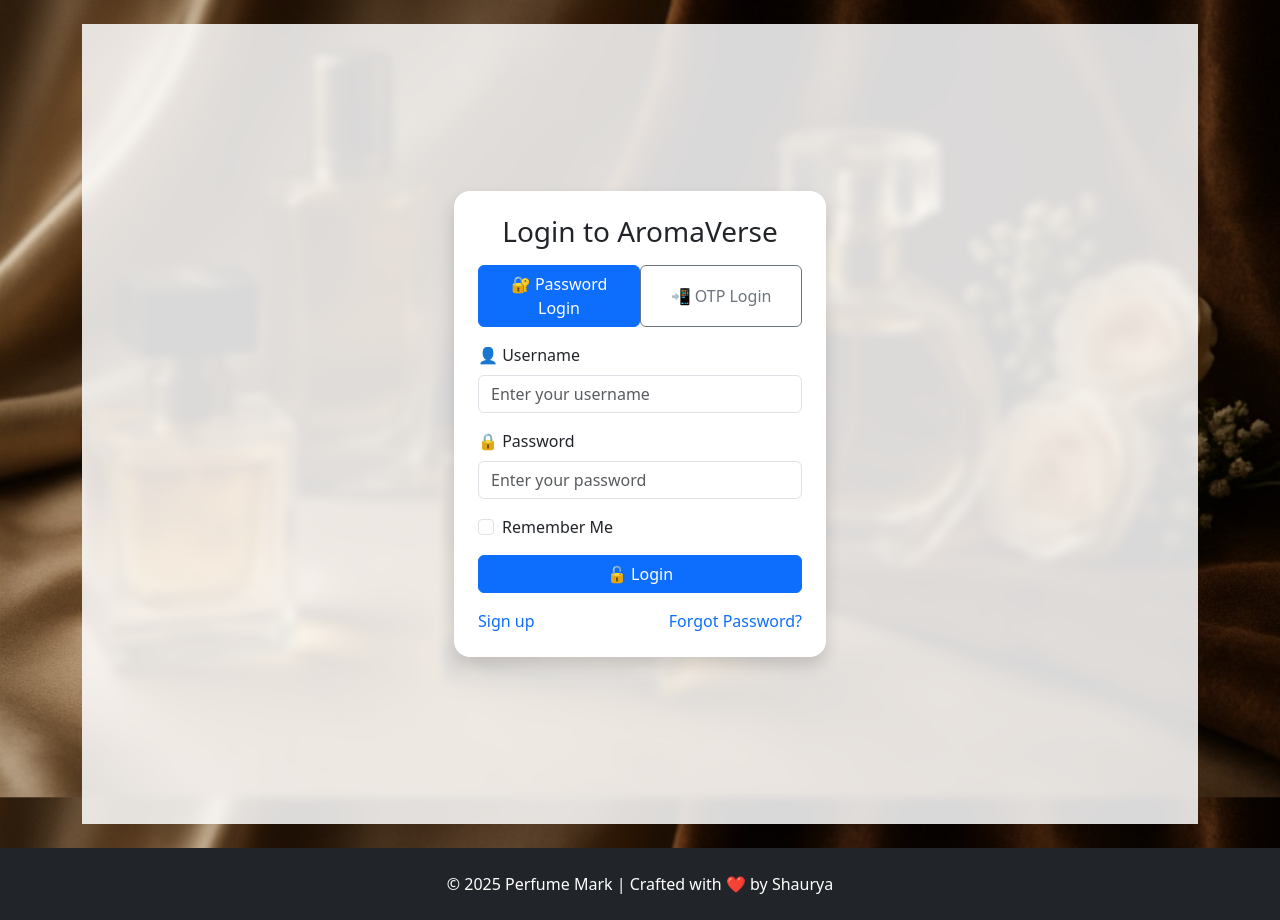
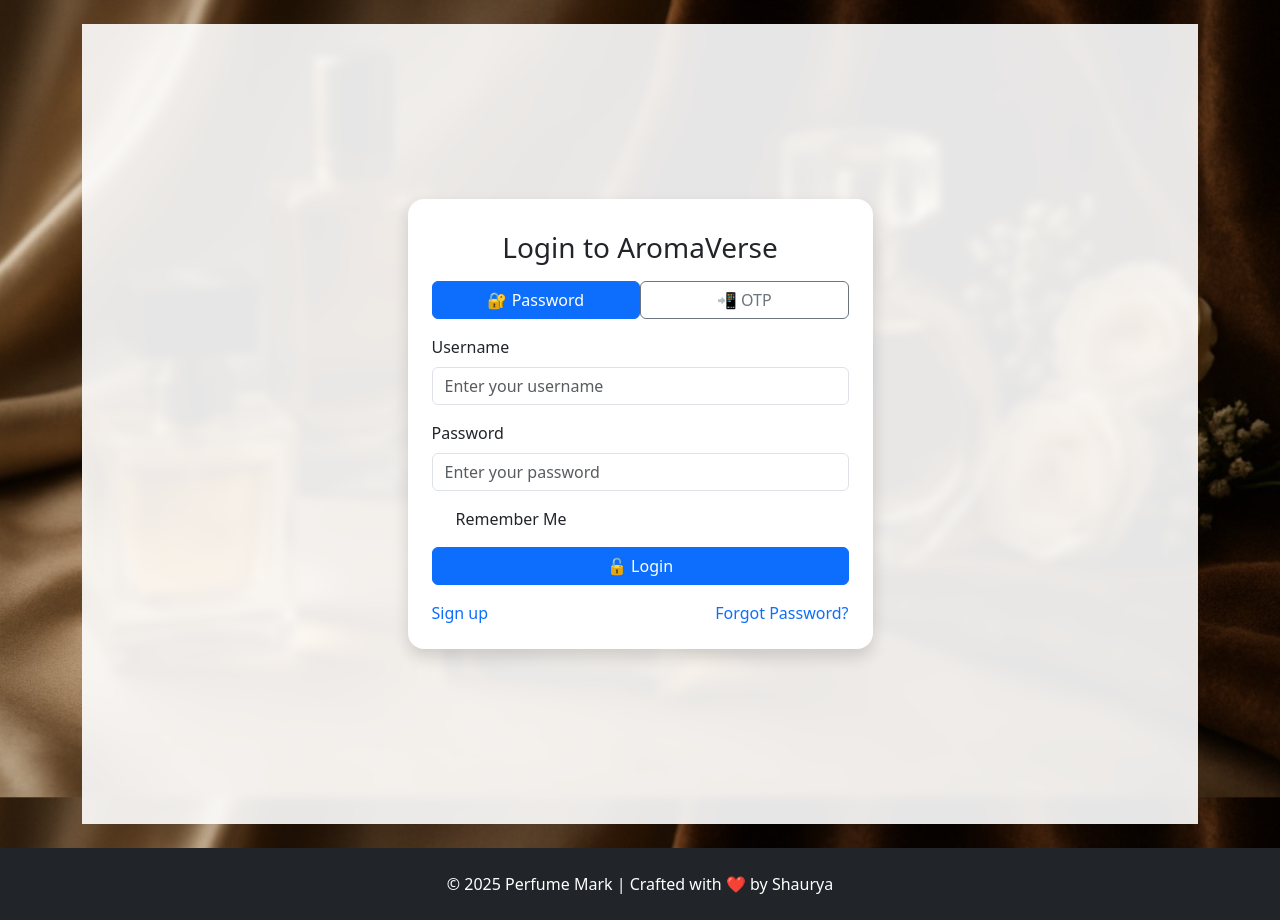
Before and after one commit to ashwathama1-cre/AromaVerse, a Flask app: template templates/login.html in a window 1280 px wide. Shown: the part 56-976 px from the top of the page. Run offline with Flask 3, Linux system fonts and the light colour scheme; the template is opened without the code that fills it: values that come from a table or form of the project are taken from there, others are empty; some libraries are stand-ins or nearby versions.

Commit message:
Update login.html

```diff
--- a/templates/login.html
+++ b/templates/login.html
@@ -8,7 +8,7 @@
     background-size: cover;
   }
   .bg-overlay {
-    background-color: rgba(255, 255, 255, 0.85);
+    background-color: rgba(255, 255, 255, 0.9);
     backdrop-filter: blur(4px);
   }
   .toggle-btns .btn {
@@ -17,12 +17,13 @@
 </style>
 
 <div class="d-flex align-items-center justify-content-center vh-100 bg-overlay">
-  <div class="login-card col-md-4 col-sm-10 bg-white shadow rounded-4 p-4">
-    <div class="login-icon text-center">
-      <i class="bi bi-person-circle display-4 text-primary mb-3"></i>
+  <div class="login-card col-md-5 col-sm-10 bg-white shadow rounded-4 p-4">
+    <div class="text-center mb-3">
+      <i class="bi bi-person-circle display-4 text-primary"></i>
+      <h3 class="mt-2">Login to AromaVerse</h3>
     </div>
-    <h3 class="text-center mb-3">Login to AromaVerse</h3>
 
+    <!-- Flash messages -->
     {% with messages = get_flashed_messages(with_categories=true) %}
       {% if messages %}
         {% for category, message in messages %}
@@ -31,25 +32,26 @@
       {% endif %}
     {% endwith %}
 
-   <form method="POST" action="{{ url_for('login') }}">
-      <input type="hidden" name="csrf_token" value="{{ csrf_token }}">
-       <input type="hidden" name="mode" id="loginMode" value="password">
+    <!-- Login Form -->
+    <form method="POST" action="{{ url_for('login') }}">
+      {{ form.hidden_tag() }}
+      <input type="hidden" name="mode" id="loginMode" value="password">
 
-       <div class="toggle-btns d-flex mb-3">
-        <button type="button" class="btn btn-outline-primary active" onclick="toggleMode('password')">🔐 Password Login</button>
-       <button type="button" class="btn btn-outline-secondary" onclick="toggleMode('otp')">📲 OTP Login</button>
-     </div>
-
+      <!-- Mode toggler -->
+      <div class="toggle-btns d-flex mb-3">
+        <button type="button" class="btn btn-outline-primary active" onclick="toggleMode('password')">🔐 Password</button>
+        <button type="button" class="btn btn-outline-secondary" onclick="toggleMode('otp')">📲 OTP</button>
+      </div>
 
       <!-- Password Login Fields -->
       <div id="passwordFields">
         <div class="mb-3">
-          <label class="form-label">👤 Username</label>
-          <input type="text" name="username" class="form-control" placeholder="Enter your username" required>
+          {{ form.username.label(class="form-label") }}
+          {{ form.username(class="form-control", placeholder="Enter your username") }}
         </div>
         <div class="mb-3">
-          <label class="form-label">🔒 Password</label>
-          <input type="password" name="password" class="form-control" placeholder="Enter your password" required>
+          {{ form.password.label(class="form-label") }}
+          {{ form.password(class="form-control", placeholder="Enter your password") }}
         </div>
       </div>
 
@@ -57,26 +59,29 @@
       <div id="otpFields" style="display: none;">
         <div class="mb-3">
           <label class="form-label">🌍 Country Code</label>
-          <input type="text" id="countryCode" class="form-control" placeholder="+91">
+          <input type="text" id="countryCode" class="form-control" placeholder="+91" required>
         </div>
         <div class="mb-3">
           <label class="form-label">📞 Phone Number</label>
-          <input type="text" name="phone" id="phone" class="form-control" placeholder="Enter phone number">
+          <input type="text" name="phone" id="phone" class="form-control" placeholder="Enter phone number" required>
         </div>
         <div class="mb-3 d-flex">
-          <input type="text" name="otp" class="form-control me-2" placeholder="Enter OTP">
+          <input type="text" name="otp" class="form-control me-2" placeholder="Enter OTP" required>
           <button type="button" class="btn btn-outline-success" onclick="sendOTP()">📤 Send OTP</button>
         </div>
       </div>
 
+      <!-- Remember Me -->
       <div class="form-check mb-3">
-        <input class="form-check-input" type="checkbox" name="remember" id="rememberMe">
+        {{ form.remember(class="form-check-input", id="rememberMe") }}
         <label class="form-check-label" for="rememberMe">Remember Me</label>
       </div>
 
+      <!-- Submit Button -->
       <button type="submit" class="btn btn-primary w-100">🔓 Login</button>
     </form>
 
+    <!-- Links -->
     <div class="mt-3 d-flex justify-content-between">
       <a href="{{ url_for('register') }}" class="text-decoration-none">
         <i class="bi bi-person-plus-fill"></i> Sign up
@@ -88,11 +93,12 @@
   </div>
 </div>
 
+<!-- Scripts -->
 <script>
   function toggleMode(mode) {
     document.getElementById("loginMode").value = mode;
-    document.getElementById("passwordFields").style.display = mode === 'password' ? 'block' : 'none';
-    document.getElementById("otpFields").style.display = mode === 'otp' ? 'block' : 'none';
+    document.getElementById("passwordFields").style.display = (mode === 'password') ? 'block' : 'none';
+    document.getElementById("otpFields").style.display = (mode === 'otp') ? 'block' : 'none';
 
     const buttons = document.querySelectorAll(".toggle-btns .btn");
     buttons.forEach(btn => btn.classList.remove("active"));
```
